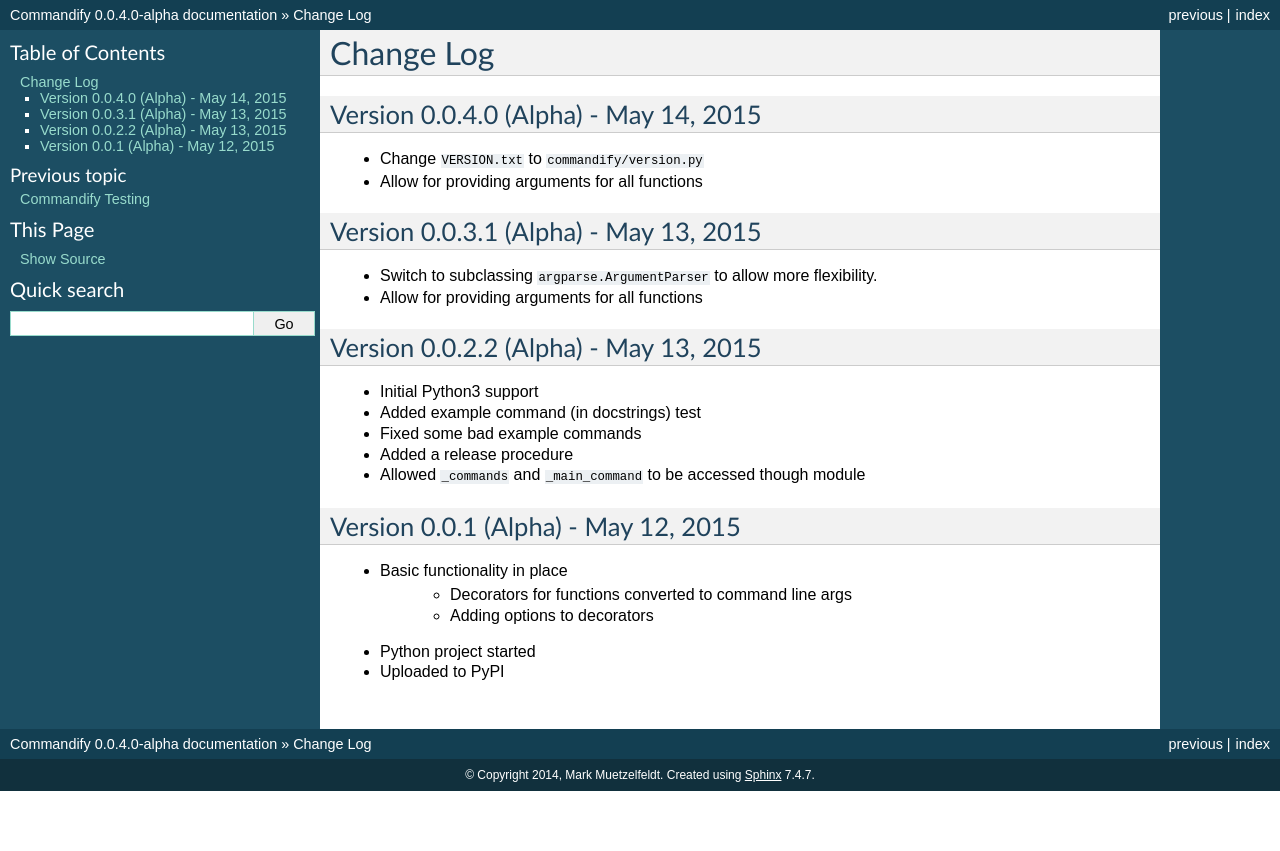
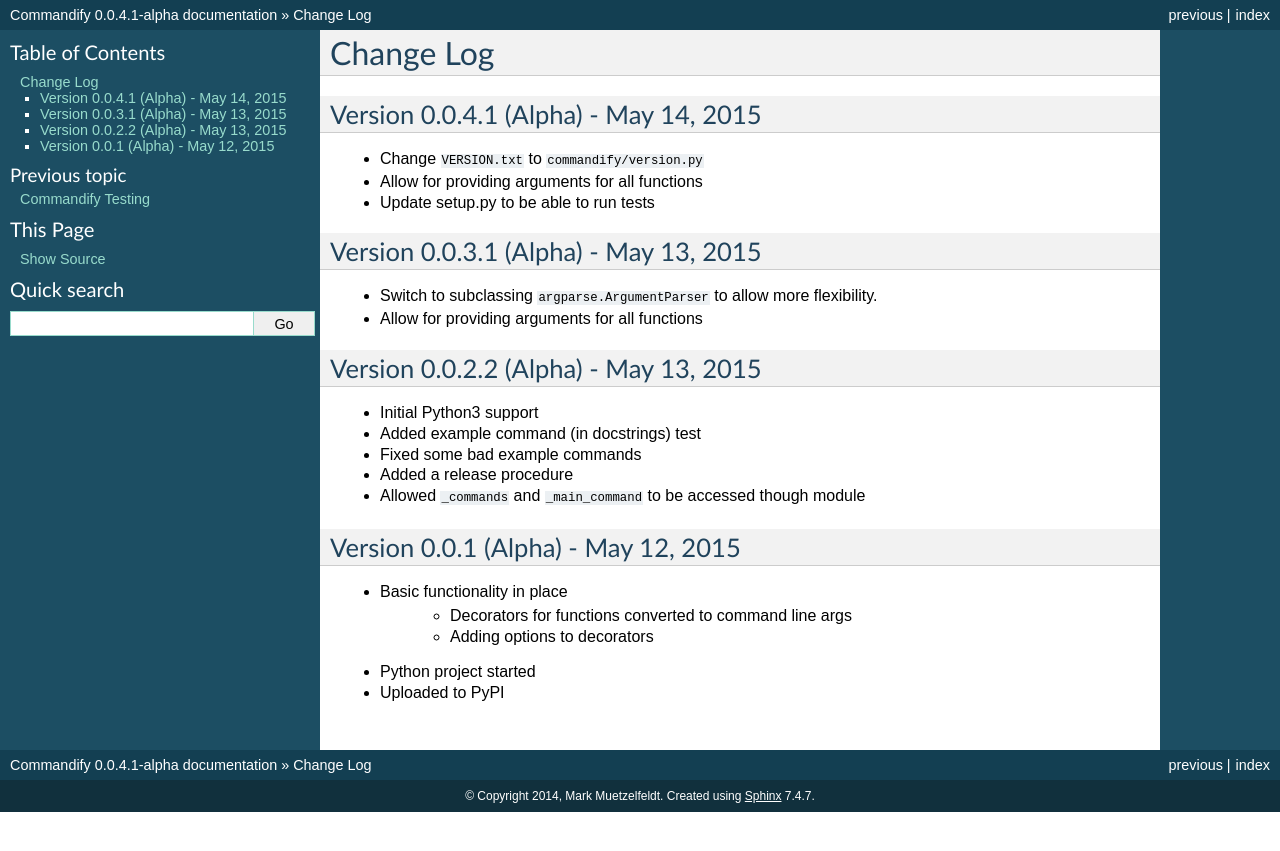
Before and after one commit to markmuetz/commandify, a Sphinx documentation site: the page built from docs/changelog.rst, in a window 1280 px wide. Shown: the top 851 px of the page. Built offline with Sphinx 7.4.7, drawn with Linux system fonts in a browser that asks for light colours; the version number could not be read and is left out.

Commit message:
Release 4.1 (can't upload documentation!)

```diff
--- a/commandify/version.py
+++ b/commandify/version.py
@@ -1,4 +1,4 @@
-VERSION = (0, 0, 4, 0, 'alpha')
+VERSION = (0, 0, 4, 1, 'alpha')
 
 
 def get_version(form='short'):
--- a/docs/changelog.rst
+++ b/docs/changelog.rst
@@ -1,11 +1,12 @@
 Change Log
 ==========
 
-Version 0.0.4.0 (Alpha) - May 14, 2015
+Version 0.0.4.1 (Alpha) - May 14, 2015
 --------------------------------------
 
 * Change ``VERSION.txt`` to ``commandify/version.py``
 * Allow for providing arguments for all functions
+* Update setup.py to be able to run tests
 
 Version 0.0.3.1 (Alpha) - May 13, 2015
 --------------------------------------
```
